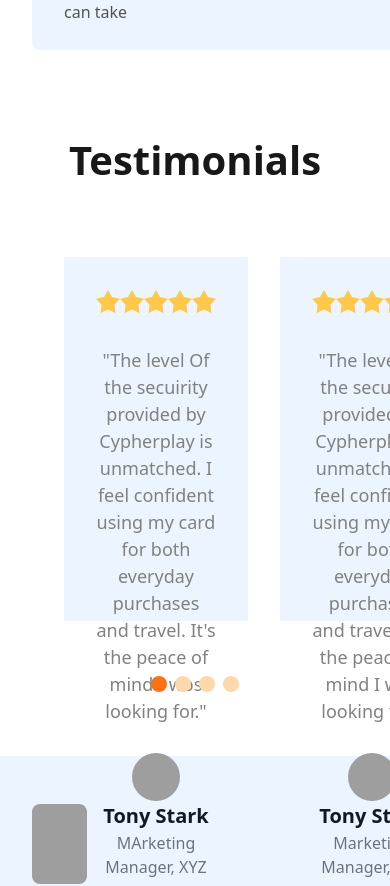
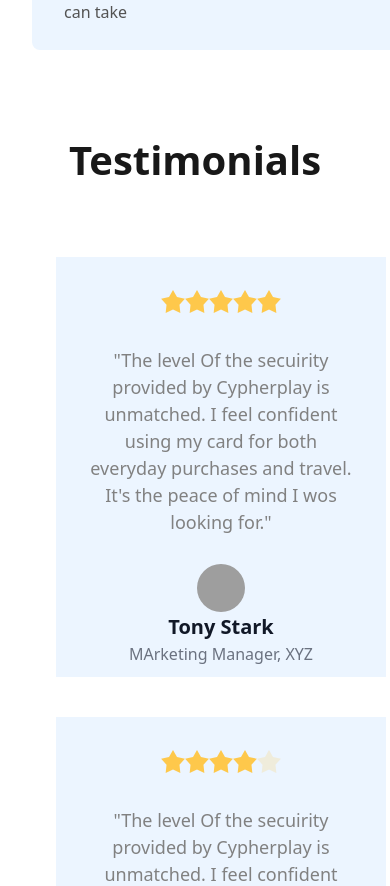
Before and after one commit to FojleTuhin/Heritage_Nest, a React (Vite) app: page /allProperty in a window 390 px wide. Shown: the part 1862-2748 px from the top of the page. Built offline with nearby package versions, Linux system fonts and the light colour scheme; grey boxes are pictures that could not be loaded.

Commit message:
responsiveness done

```diff
--- a/src/components/Card.jsx
+++ b/src/components/Card.jsx
@@ -9,7 +9,7 @@ const Card = () => {
 
                 {/* 1st */}
                 <Link to='/propertyDetails'>
-                    <div className="w-[385px] h-[388px] bg-[#F9FAFB]">
+                    <div className="w-[325px] md:w-[385px] h-[388px] bg-[#F9FAFB]">
                         <div className="h-[200px] w-full relative">
                             <img className="h-[200px] bg-contain w-full" src="https://i.ibb.co/Lh10ngF/kara-eads-L7-Ew-Hkq1-B2s-unsplash.jpg" alt="" />
 
@@ -48,7 +48,7 @@ const Card = () => {
 
                 {/* 2nd */}
                 <Link to='/propertyDetails'>
-                    <div className="w-[385px] h-[388px] bg-[#F9FAFB]">
+                    <div className="w-[325px] md:w-[385px] h-[388px] bg-[#F9FAFB] hidden md:block">
                         <div className="h-[200px] w-full relative">
                             <img className="h-[200px] bg-contain w-full" src="https://i.ibb.co/2MTCL5n/cody-weiss-h-EMYw-IE6-GEY-unsplash.jpg" alt="" />
 
@@ -88,7 +88,7 @@ const Card = () => {
 
                 {/* 3rd */}
                 <Link to='/propertyDetails'>
-                    <div className="w-[385px] h-[388px] bg-[#F9FAFB]">
+                    <div className="w-[385px] h-[388px] bg-[#F9FAFB] hidden md:block">
                         <div className="h-[200px] w-full relative">
                             <img className="h-[200px] bg-contain w-full" src="https://i.ibb.co/3yTbZCV/pexels-houzlook-3797991.jpg" alt="" />
 
--- a/src/components/SearchBar.jsx
+++ b/src/components/SearchBar.jsx
@@ -9,8 +9,8 @@ const SearchBar = () => {
             <div className="h-[309px]">
                 <img src="https://i.ibb.co/6YjYCVs/City-Lights.png" className="bg-cover h-[309px] w-full" alt="" />
             </div>
-            <div className="absolute top-20 left-[12%]  bg-[#FFFFFF] rounded-lg drop-shadow">
-                <div className="w-[984px] h-[376px] mx-auto  p-8 gap-8 flex flex-col">
+            <div className="absolute top-20 left-[5%] lg:left-[12%]  bg-[#FFFFFF] rounded-lg drop-shadow">
+                <div className="w-[340px] lg:w-[984px] lg:h-[376px] h-[460px] mx-auto  p-8 gap-8 flex flex-col">
                     <div>
                         <div className="flex gap-5 font-medium text-[#4B5563]">
                             <p className="text-[#0059B1] ">Buy</p>
@@ -30,7 +30,7 @@ const SearchBar = () => {
                         <input type="text" className="border border-[#E5E7EB] w-full rounded py-3 px-12 placeholder:text-[#6B7280]" placeholder="Search Property" />
                     </div>
 
-                    <div className="flex gap-8">
+                    <div className="lg:flex gap-8">
                         <div>
                             <div className="flex items-center gap-4">
                                 <FaLocationDot className="text-[#EE6611] h-5 w-4" />
--- a/src/components/Staticks.jsx
+++ b/src/components/Staticks.jsx
@@ -3,7 +3,7 @@ import { Link } from "react-router-dom";
 
 const Staticks = () => {
     return (
-        <div className="max-w-7xl px-8 mx-auto flex gap-6 flex-wrap justify-between">
+        <div className="max-w-7xl px-8 mx-auto flex gap-6 flex-wrap justify-center lg:justify-between mt-60 lg:mt-0">
             <div className="bg-[#FDF0E7] p-6 flex flex-col justify-between gap-8 h-[185px] w-[280px]">
                 <div>
                     <h3 className="text-[40px] font-bold text-[#D95D0F]">2k+</h3>
--- a/src/components/Testimonial.jsx
+++ b/src/components/Testimonial.jsx
@@ -1,13 +1,13 @@
 
 const Testimonial = () => {
     return (
-        <div className="max-w-7xl px-8 mx-auto mt-20">
+        <div className="max-w-7xl md:px-8 mx-auto mt-20">
 
             <div className="flex flex-col gap-[35px] text-center">
                 <h3 className="text-[#181818] text-[40px] font-bold text-center pb-8">Testimonials</h3>
-                <div className="flex gap-8">
+                <div className="lg:flex pl-6 md:ml-0 gap-8 ">
 
-                    <div className="bg-[#ECF5FF] py-8 w-[592px] h-[364px] p-8">
+                    <div className="bg-[#ECF5FF] py-8 w-[330px] h-[420px] md:w-[592px] md:h-[364px]  p-8">
                         <div className="rating ">
                             <input type="radio" name="rating-2" className="mask mask-star-2 bg-[#FEC84B]" />
                             <input type="radio" name="rating-2" className="mask mask-star-2 bg-[#FEC84B]"  />
@@ -27,7 +27,7 @@ const Testimonial = () => {
                             <p className="text-[#6B7280]">MArketing Manager, XYZ</p>
                         </div>
                     </div>
-                    <div className="bg-[#ECF5FF] py-8 w-[592px] h-[364px] p-8">
+                    <div className="bg-[#ECF5FF] py-8 w-[330px] h-[420px] md:w-[592px] md:h-[364px]  p-8 mt-10 lg:mt-0">
                         <div className="rating ">
                             <input type="radio" name="rating-2" className="mask mask-star-2 bg-[#FEC84B]" />
                             <input type="radio" name="rating-2" className="mask mask-star-2 bg-[#FEC84B]"  />
@@ -48,7 +48,7 @@ const Testimonial = () => {
                         </div>
                     </div>
                 </div>
-                <div className="flex space-x-2 justify-center mt-5">
+                <div className="flex space-x-2 justify-center mt-5 ">
                     <div className="w-4 h-4 bg-orange-500 rounded-full"></div>
                     <div className="w-4 h-4 bg-orange-200 rounded-full"></div>
                     <div className="w-4 h-4 bg-orange-200 rounded-full"></div>
--- a/src/home/Home.jsx
+++ b/src/home/Home.jsx
@@ -9,7 +9,7 @@ const Home = () => {
             <Hero_Banner></Hero_Banner>
             <Property></Property>
             <div className="px-8">
-            <Services></Services>
+                <Services></Services>
             </div>
 
 
```
